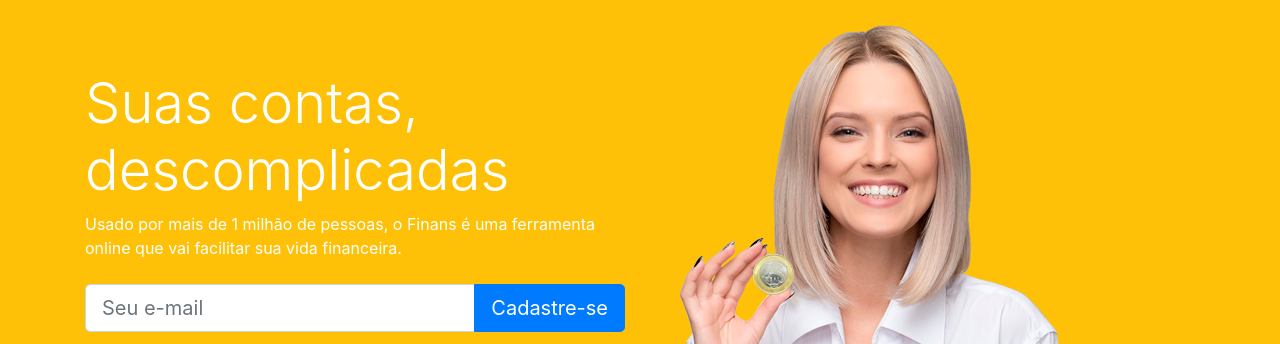
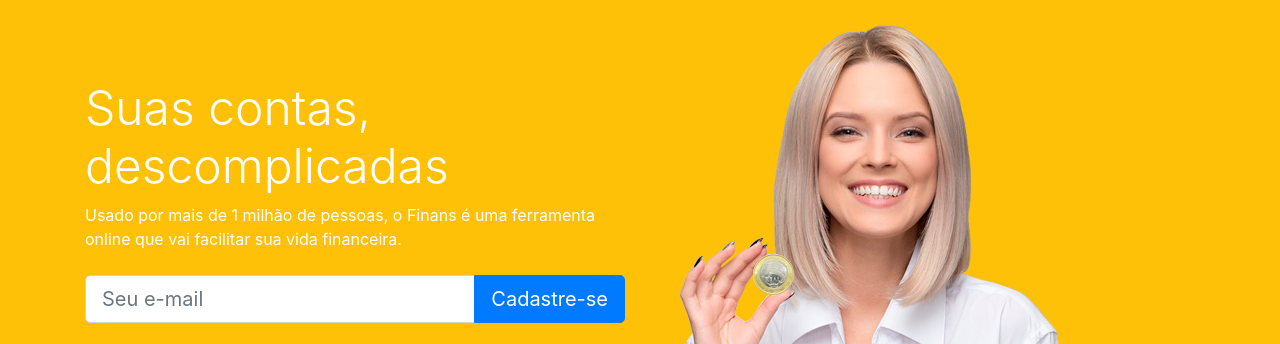
Before and after one commit to Rafael-1357/Finans-Projeto-Educacional, a plain HTML site: page index.html in a window 1280 px wide. Shown: the part 58-402 px from the top of the page. Drawn offline with nearby package versions, Linux system fonts and the light colour scheme.

Commit message:
Arrumando quebra de layout.
Texto principal da sessão "home" fazia com que o layout fosse quebrado e assim causando uma linha branca em dispositivos com menos de 500px. [OK]

```diff
--- a/index.html
+++ b/index.html
@@ -64,7 +64,7 @@
 
           <div class="col-md-6 d-flex">
             <div class="conteudo align-self-center">
-              <h1 class="display-4">Suas contas, descomplicadas</h1>
+              <h1 class="display-4" style="font-size: 3rem;">Suas contas, descomplicadas</h1>
               <p>
                 Usado por mais de 1 milhão de pessoas, o Finans é uma ferramenta online que vai facilitar sua vida financeira.
               </p>
```
